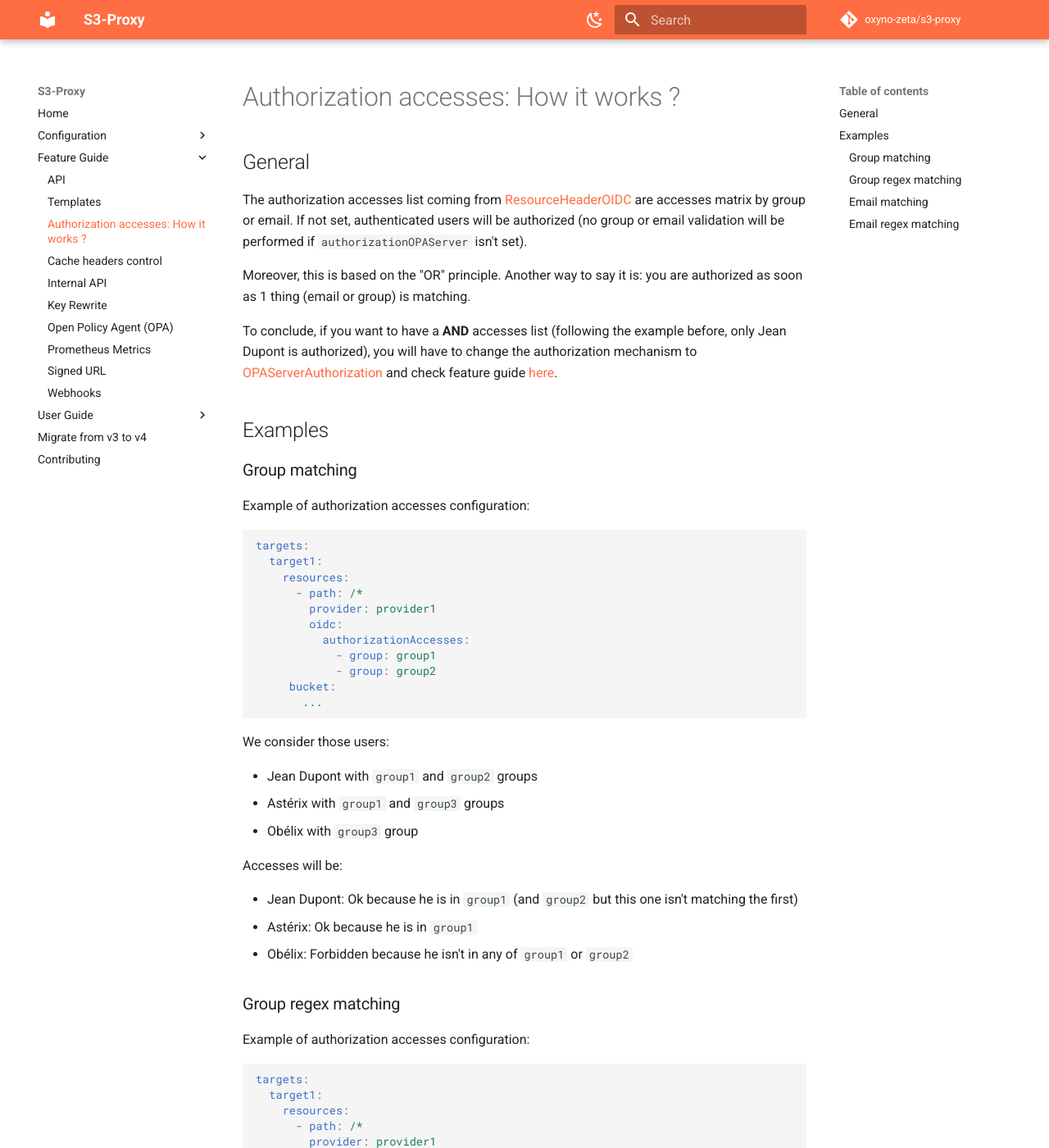
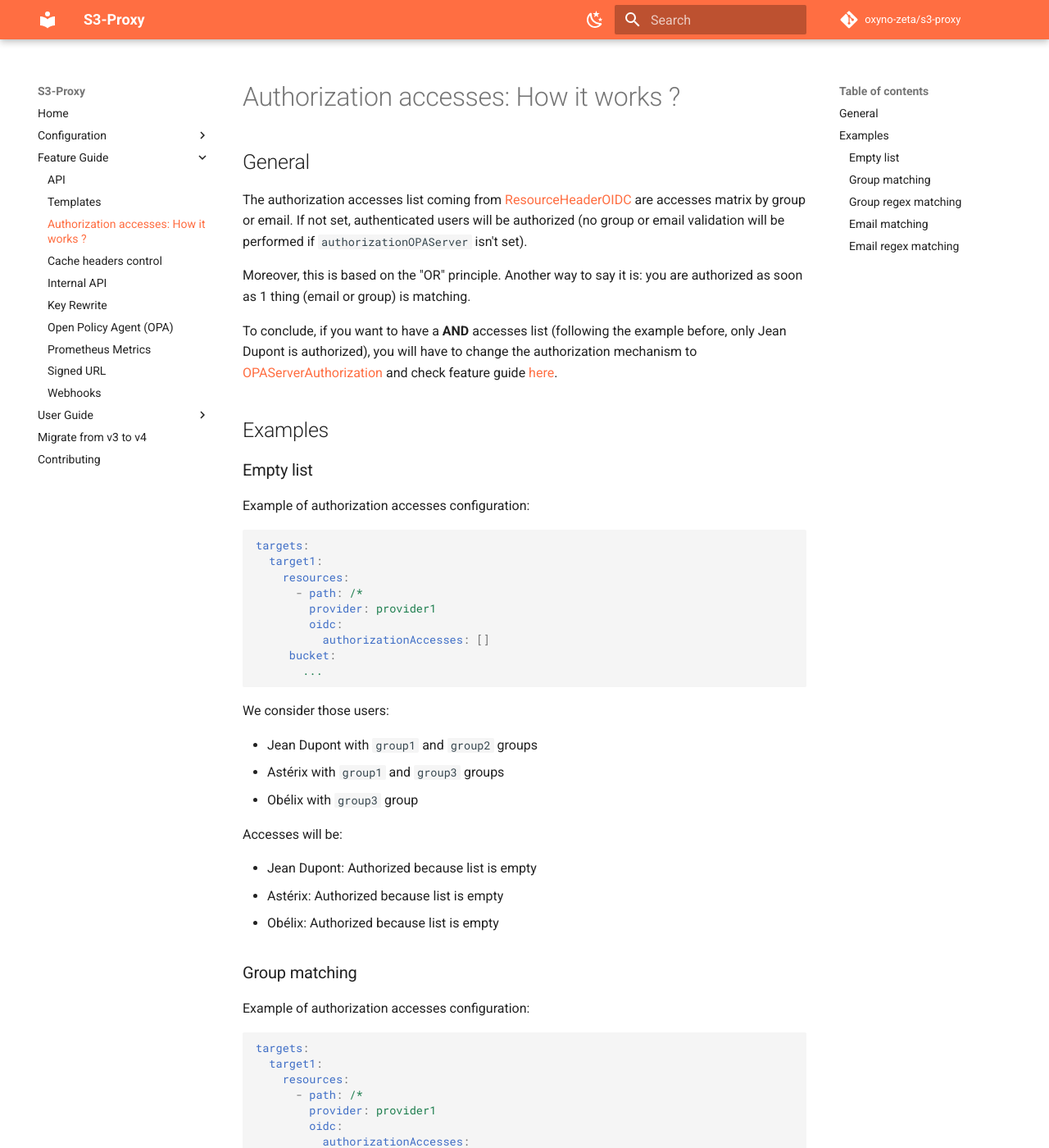
Before and after one commit to oxyno-zeta/s3-proxy, an MkDocs documentation site: the page built from docs/feature-guide/authorization-accesses.md, in a window 1280 px wide and 1400 px high. Shown: the whole window at 82% size. Built offline with MkDocs 1.6.1 and Material for MkDocs 9.7.7, drawn with Linux system fonts in a browser that asks for light colours; comment, search, counter and statistics services are not loaded.

Commit message:
docs: Add documentation about empty list of authorizations in oidc case

````diff
--- a/docs/feature-guide/authorization-accesses.md
+++ b/docs/feature-guide/authorization-accesses.md
@@ -9,6 +9,34 @@ Moreover, this is based on the "OR" principle. Another way to say it is: you are
 To conclude, if you want to have a **AND** accesses list (following the example before, only Jean Dupont is authorized), you will have to change the authorization mechanism to [OPAServerAuthorization](../configuration/structure.md#opaserverauthorization) and check feature guide [here](./opa.md).
 
 ## Examples
+
+### Empty list
+
+Example of authorization accesses configuration:
+
+```yaml
+targets:
+  target1:
+    resources:
+      - path: /*
+        provider: provider1
+        oidc:
+          authorizationAccesses: []
+     bucket:
+       ...
+```
+
+We consider those users:
+
+- Jean Dupont with `group1` and `group2` groups
+- Astérix with `group1` and `group3` groups
+- Obélix with `group3` group
+
+Accesses will be:
+
+- Jean Dupont: Authorized because list is empty
+- Astérix: Authorized because list is empty
+- Obélix: Authorized because list is empty
 
 ### Group matching
 
````
